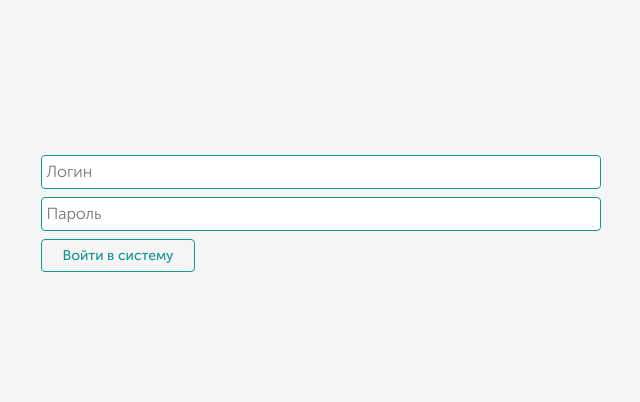
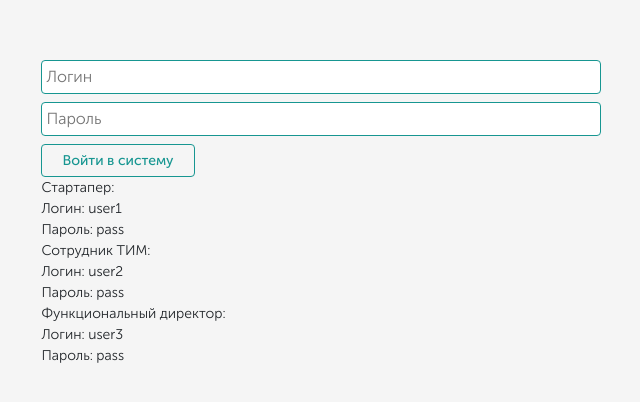
Before and after one commit to jpcdevel/inno-front, a React (Create React App) app: page /login in a window 1280 px wide. Shown: the part 212-614 px from the top of the page, without its empty margins (319-959 px from the left). Built offline with nearby package versions, Linux system fonts and the light colour scheme; no server answers.

Commit message:
style alterations

```diff
--- a/src/components/auth/Login.js
+++ b/src/components/auth/Login.js
@@ -46,6 +46,7 @@ function Login() {
     })
 
     return (
+        <>
             <div className="login_container">
                 {/* <div>
                     <h2 className="text-center">Кто вы?</h2>
@@ -77,6 +78,7 @@ function Login() {
                         </div>
                     </div>
                 </div> */}
+                <div>
                 <form onSubmit={(e) => {
                         e.preventDefault()
                         tokenAuth({
@@ -105,7 +107,24 @@ function Login() {
                             Войти в систему
                         </button>
                     </form>
+                    <div>
+                        <p>Стартапер:</p>
+                        <p>Логин: user1</p>
+                        <p>Пароль: pass</p>
+
+                        <p>Сотрудник ТИМ:</p>
+                        <p>Логин: user2</p>
+                        <p>Пароль: pass</p>
+
+                        <p>Функциональный директор:</p>
+                        <p>Логин: user3</p>
+                        <p>Пароль: pass</p>
                     </div>
+                </div>
+            </div>
+
+
+        </>
     )
 }
 
```
Lines whose indentation alone changed are shown as unchanged.
